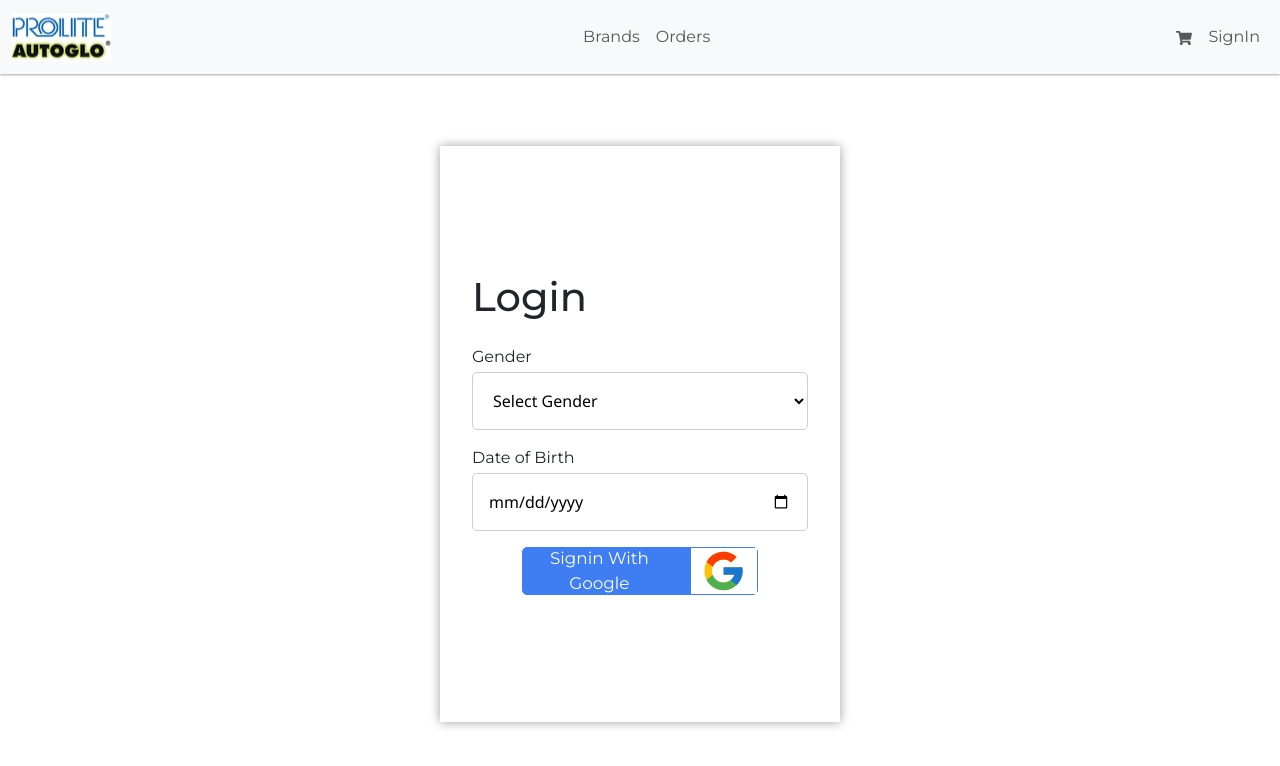
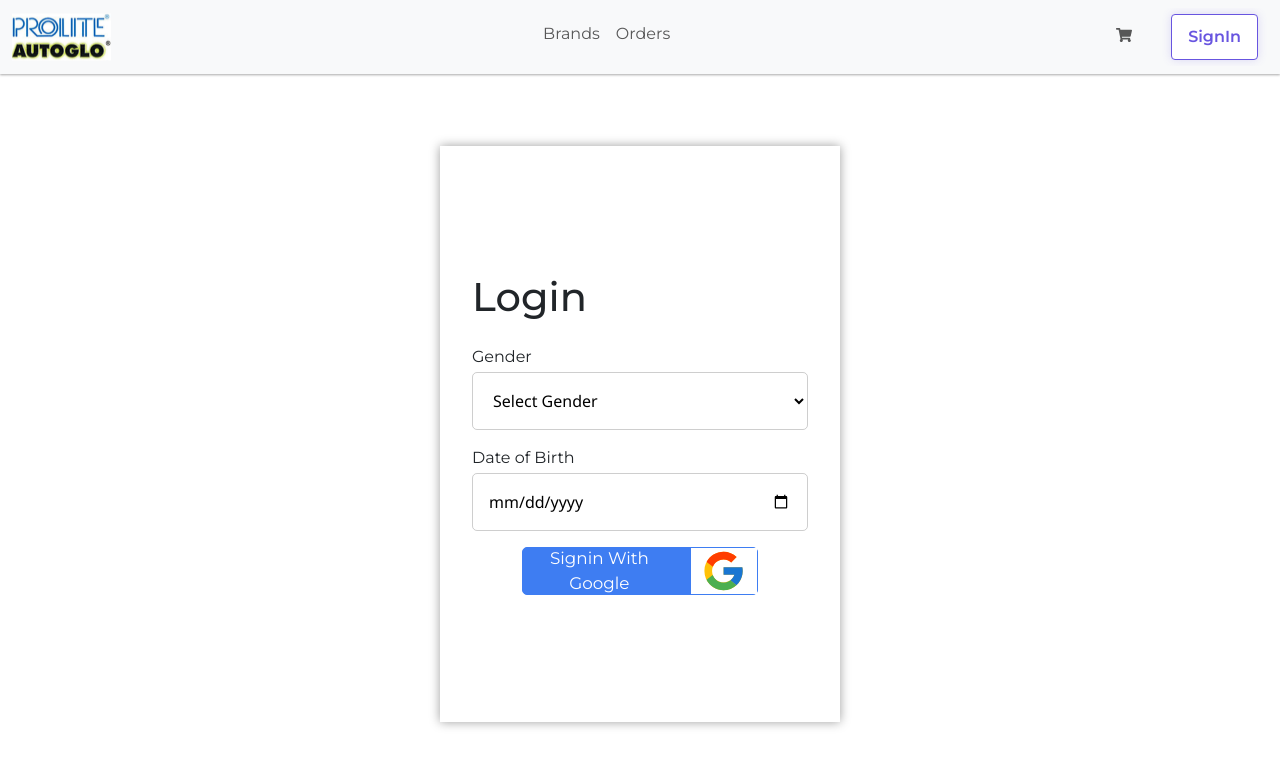
Before and after one commit to pixeldesignindia/prolite-Ecommerce, a React (Vite) app in the folder frontend-ecommerce/: page /login in a window 1280 px wide. Shown: the top 766 px of the page. Built offline with nearby package versions, Linux system fonts and the light colour scheme; no server answers.

Commit message:
button css added

```diff
--- a/frontend-ecommerce/src/components/Header/Header.tsx
+++ b/frontend-ecommerce/src/components/Header/Header.tsx
@@ -1,5 +1,5 @@
 import { FaSearch, FaShoppingBag, FaUser } from "react-icons/fa";
-import { Link } from "react-router-dom";
+import { useNavigate} from "react-router-dom";
 import "./header.css";
 import { User } from "../../types/types";
 import { signOut } from "firebase/auth";
@@ -25,6 +25,7 @@ const Header = ({ user }: propestype) => {
       toast.error("Log Out Failed");
     }
   };
+  const navigate=useNavigate()
   return (
     // <nav>
     //   <Link to={"/"}>Home</Link>
@@ -46,15 +47,13 @@ const Header = ({ user }: propestype) => {
             <div>
             <div className="link-center">
             <Nav.Link href={"/product"}>Brands</Nav.Link>
-      <Nav.Link href={"/orders"}>Orders</Nav.Link></div>
-
-      </div>
-
+            <Nav.Link href={"/orders"}>Orders</Nav.Link></div>
+            </div>
       <Nav.Link href={"/cart"}>
       <FaShoppingCart />
         {cartItems && cartItems.length>=1 && cartItems.length}
       </Nav.Link>
-      <div className='admin-logo'>{user?._id ? <><Nav.Link href={"/admin/product"}><FaUser /></Nav.Link><button onClick={logOutHandler}>Log Out</button></> : <Nav.Link href={"/logIn"}>SignIn</Nav.Link>}</div>
+      <div className='admin-logo'>{user?._id ? <><Nav.Link href={"/admin/product"}><FaUser /></Nav.Link><button className="logout" onClick={logOutHandler}>Logout</button></> : <button className="log" onClick={()=>{navigate('/login')}}>SignIn</button>}</div>
 
           </Nav>
         </Navbar.Collapse>
--- a/frontend-ecommerce/src/components/Header/header.css
+++ b/frontend-ecommerce/src/components/Header/header.css
@@ -2,6 +2,41 @@ nav{display: flex; justify-content: space-between;padding: 1.5rem;background-col
 nav a{text-decoration: none; font-size: 1rem; color: black;}
 .nav-Body{display: flex; justify-content: space-between;width: 100%;}
 .admin-logo{display: flex;}
-.link-center{    display: flex;text-align: center;justify-content: center;align-items: center;width: 65rem;}
+.link-center{    display: flex;text-align: center;justify-content: center;align-items: center;width: 60rem;}
 .logo-img{height: 3rem;}
 .navbar-expand-lg{box-shadow: rgba(0, 0, 0, 0.12) 0px 1px 3px, rgba(0, 0, 0, 0.24) 0px 1px 2px;}
+.log {
+    color: rgb(104, 85, 224);
+    background-color: rgba(255, 255, 255, 1);
+    border: 1px solid rgba(104, 85, 224, 1);
+    border-radius: 4px;
+  font-weight: 600;
+  margin: 0 10px;
+  padding: 10px 1rem;
+  box-shadow: 0 0 10px rgba(104, 85, 224, 0.2);
+  transition: 0.4s;
+  }
+.logout {
+    color: rgb(224, 85, 85);
+    background-color: rgba(255, 255, 255, 1);
+    border: 1px solid rgb(224, 99, 85);
+    border-radius: 4px;
+  font-weight: 600;
+  margin: 0 10px;
+  padding: 10px 1rem;
+  box-shadow: 0 0 10px rgba(224, 85, 85, 0.2);
+  transition: 0.4s;width: 6rem;
+  }
+
+  .log:hover {
+    color: white;
+
+    box-shadow: 0 0 20px rgba(104, 85, 224, 0.6);
+    background-color: rgba(104, 85, 224, 1);
+  }
+  .logout:hover {
+    color: white;
+
+    box-shadow: 0 0 20px rgba(221, 50, 35, 0.711);
+    background-color: rgb(224, 85, 85);
+  }
```
